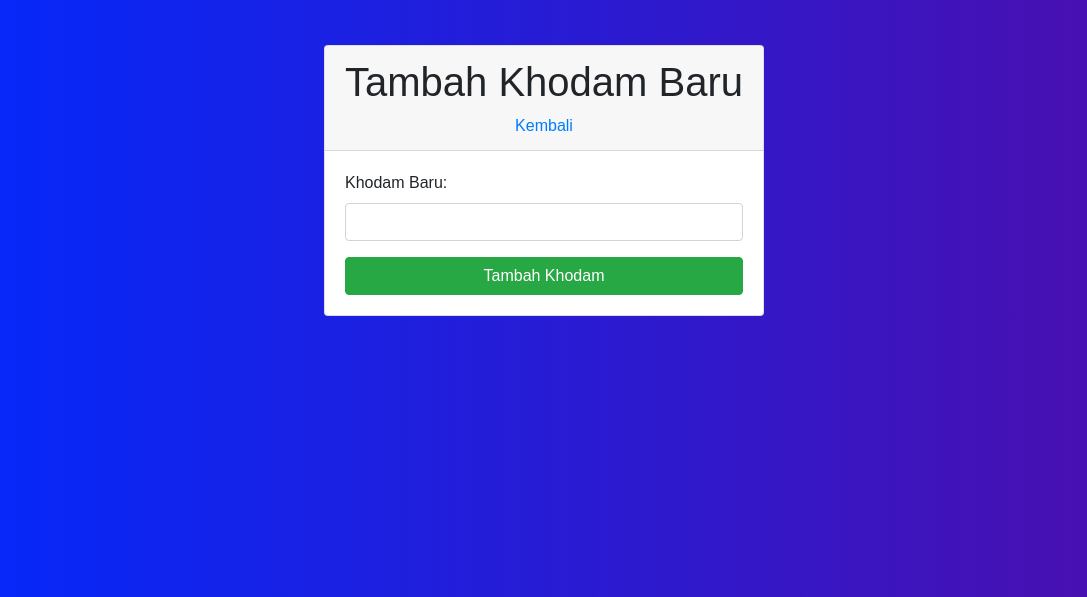
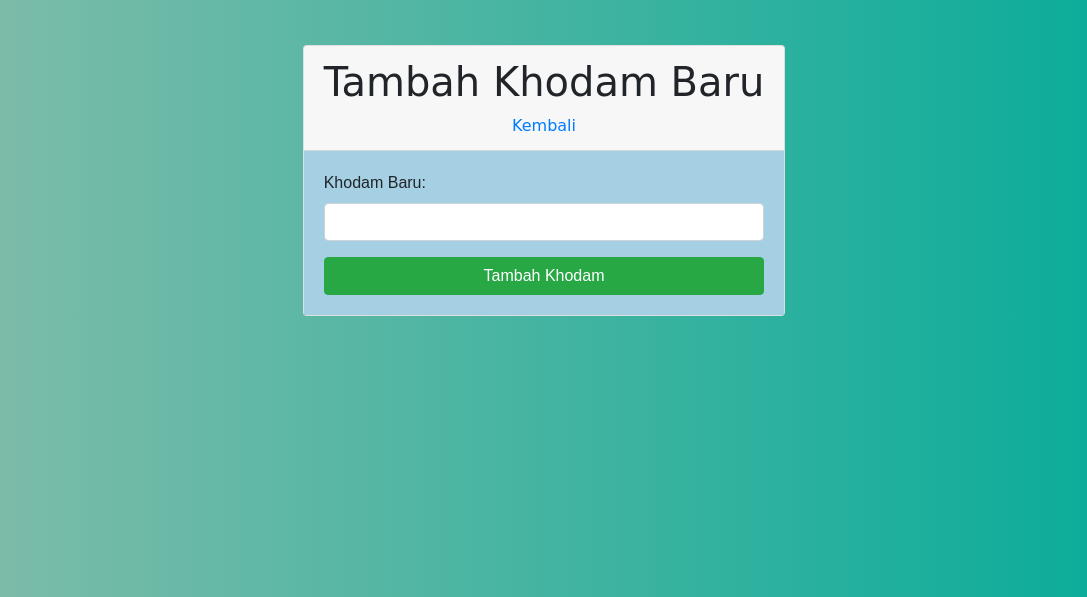
Before and after one commit to ItsMeDiana01/khodamm, a plain HTML site: page tambah_khodam.html in a window 1280 px wide. Shown: the part 203-800 px from the top of the page, without its empty margins (96-1183 px from the left). Drawn offline with nearby package versions, Linux system fonts and the light colour scheme.

Commit message:
Update style.css

```diff
--- a/style.css
+++ b/style.css
@@ -1,6 +1,6 @@
 body {
     font-family: Arial, sans-serif;
-    background: linear-gradient(to right, #002aff, #4E0EAB);
+    background: linear-gradient(to right, #85BDAA , #03AB99);
 };
 
 
@@ -10,6 +10,21 @@ body {
     box-shadow: 0 0 10px rgba(0, 0, 0, 0.1);
   }
 
+  .card-header{
+    background-color: #e7f6fc
+    font-weight: bold;
+    font-family: cursive;
+
+
+
+    ;
+
+  }
+
+.card-body{
+  background-color: #A5CFE3;
+}
+
   .hidden {
     display: none;
   }
@@ -18,3 +33,7 @@ body {
     font-weight: bold;
     font-size: 3.2em;
   }
+
+.present{
+  font-family: cursive;
+}
```
